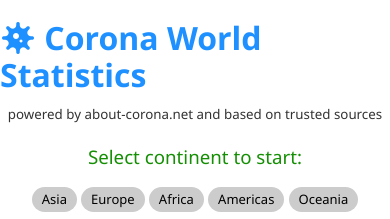
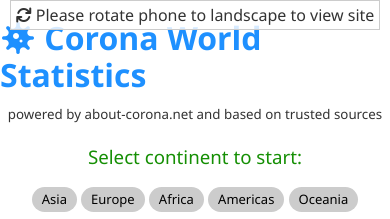
Before and after one commit to sarit-chaet-hudis/corona-charts, a website: page index.html in a window 390 px wide. Drawn offline with nearby package versions, Linux system fonts and the light colour scheme.

Commit message:
mobile msg

```diff
--- a/index.html
+++ b/index.html
@@ -24,6 +24,9 @@
     <title>Corona World Statistics</title>
   </head>
   <body>
+    <div id="landscapeMessage">
+      <i class="fas fa-sync"></i> Please rotate phone to landscape to view site
+    </div>
     <h1><i class="fas fa-virus"></i> Corona World Statistics</h1>
     <p class="small">
       powered by <a href="https://about-corona.net/">about-corona.net</a> and
--- /dev/null
+++ b/scss/_mobile.scss
@@ -0,0 +1,19 @@
+#landscapeMessage {
+  display: block; //TODO switch to none
+  position: absolute;
+  top: 0;
+  padding: 5px;
+  border: 1px solid #ccc;
+  background-color: rgba(255, 255, 255, 0.815);
+  margin: auto;
+  text-align: center;
+  //   transition: tranform 0.7s ease-in;
+
+  //   transform: translateY();
+}
+
+@media only screen and (orientation: portrait) {
+  #landscapeMessage {
+    display: block;
+  }
+}
--- a/scss/main.scss
+++ b/scss/main.scss
@@ -1,6 +1,8 @@
 @import "loader";
+@import "mobile";
 
 body {
+  position: relative;
   display: flex;
   flex-direction: column;
   align-items: center;
```
Also changed, not shown: style/main.css.
